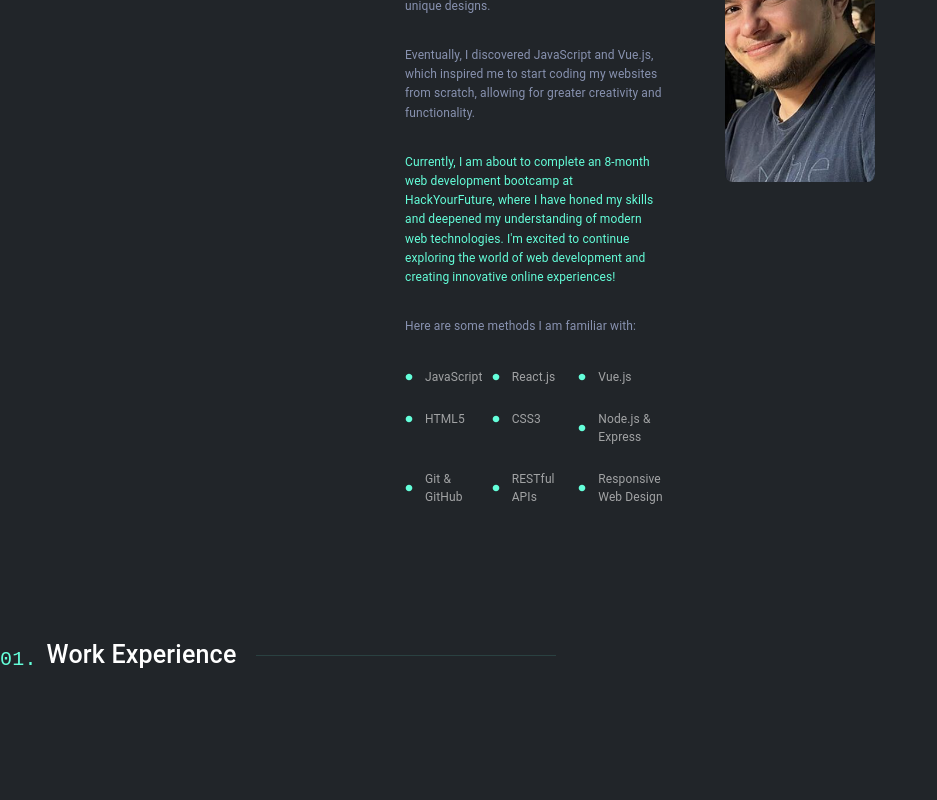
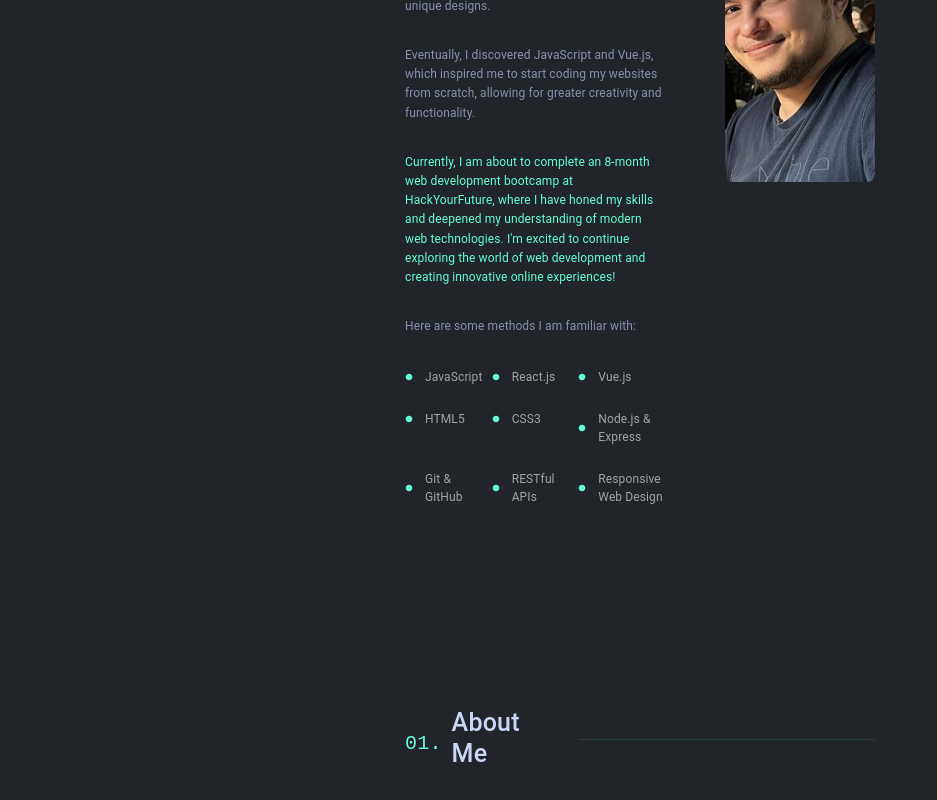
Before and after one commit to FurkannOzbek/personal-site-react, a Next.js app: page / in a window 1280 px wide. Shown: the part 1150-1950 px from the top of the page, without its empty margins (0-937 px from the left). Before the commit the page ends 1873 px from the top, so only its background shows below. Built offline with nearby package versions, Linux system fonts and the light colour scheme.

Commit message:
FadeIn add to WorkExperience section

```diff
--- a/components/WorkExperience.jsx
+++ b/components/WorkExperience.jsx
@@ -1,5 +1,29 @@
+"use client";
+import FadeInSection from "./FadeInSection";
 import SectionTitle from "./SectionTitle";
+import { Box } from "@mui/material";
 
 export default function WorkExperience() {
-  return <SectionTitle title={"Work Experience"} />;
+  return (
+    <FadeInSection>
+      <Box
+        component="section"
+        sx={{
+          display: "flex",
+          ml: { lg: "25%", md: "15%", sm: "5%", xs: "1%" },
+          mr: { lg: "25%", md: "15%", sm: "5%", xs: "1%" },
+          flexDirection: "column",
+          alignItems: "flex-start",
+          justifyContent: "center",
+          padding: "50px",
+          color: "#ccd6f6",
+          fontFamily:
+            '-apple-system, BlinkMacSystemFont, "Segoe UI", Roboto, "Helvetica Neue", Arial, "Noto Sans", sans-serif, "Apple Color Emoji", "Segoe UI Emoji", "Segoe UI Symbol", "Noto Color Emoji"',
+        }}
+      >
+        {/* Title */}
+        <SectionTitle title={"About Me"} />
+      </Box>
+    </FadeInSection>
+  );
 }
```
